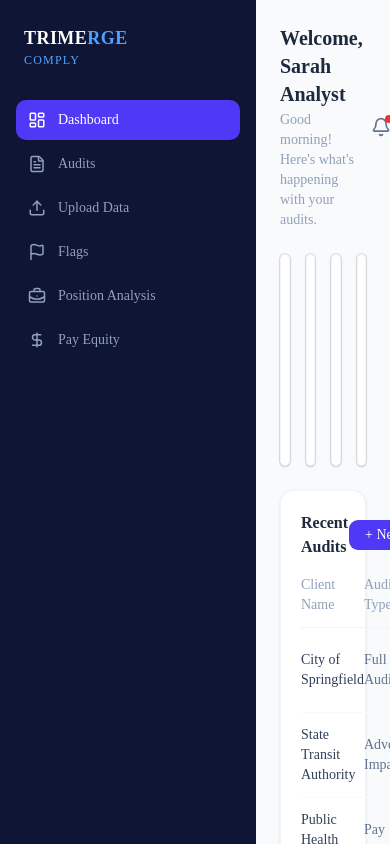
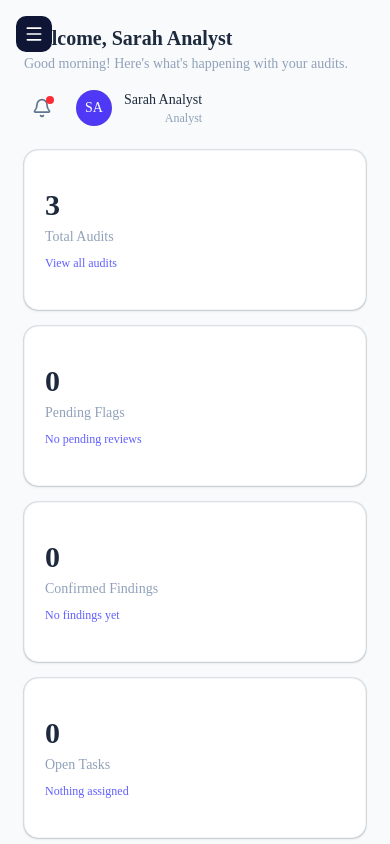
Before and after one commit to TriMergeTech/trimerge-comply, a Next.js app in the folder frontend/: page /dashboard in a window 390 px wide. Shown: the top 844 px of the page. Built offline with nearby package versions, Linux system fonts and the light colour scheme.

Commit message:
feat: mobile responsive layout with hamburger sidebar, stacking cards and scrollable table

```diff
--- a/frontend/app/dashboard/page.tsx
+++ b/frontend/app/dashboard/page.tsx
@@ -7,7 +7,7 @@ export default function Dashboard() {
     <div className="flex flex-col gap-6">
 
       {/* Dashboard header */}
-      <div className="flex items-center justify-between">
+      <div className="flex flex-col gap-4 sm:flex-row sm:items-center sm:justify-between">
 
         {/* Welcome message */}
         <div>
@@ -27,7 +27,7 @@ export default function Dashboard() {
       </div>
 
       {/* Stats cards */}
-      <div className="grid grid-cols-4 gap-4">
+      <div className="grid grid-cols-1 sm:grid-cols-2 lg:grid-cols-4 gap-4">
         <StatsCard label="Total Audits" value={3} linkText="View all audits" linkHref="/audits" />
         <StatsCard label="Pending Flags" value={0} linkText="No pending reviews" linkHref="/flags" />
         <StatsCard label="Confirmed Findings" value={0} linkText="No findings yet" linkHref="/flags" />
--- a/frontend/app/layout.tsx
+++ b/frontend/app/layout.tsx
@@ -3,14 +3,11 @@ import { Geist } from "next/font/google";
 import "./globals.css";
 import Sidebar from "@/components/sharedComponents/Sidebar";
 
-
-// Geist font configuration
 const geistSans = Geist({
   variable: "--font-geist-sans",
   subsets: ["latin"],
 });
 
-// App metadata — update title and description for TriMerge Comply
 export const metadata: Metadata = {
   title: "TriMerge Comply",
   description: "HR Compliance Audit Platform for Government Clients",
@@ -22,19 +19,14 @@ export default function RootLayout({
   children: React.ReactNode;
 }>) {
   return (
-    <html
-      lang="en"
-      className={`${geistSans.variable} h-full antialiased`}
-    >
-      <body className="min-h-full flex flex-row bg-slate-50">
+    <html lang="en" className={`${geistSans.variable} h-full antialiased`}>
+      <body className="min-h-screen flex flex-row bg-slate-50 items-stretch">
 
-        {/* Sidebar — visible on all pages */}
+        {/* Sidebar */}
         <Sidebar />
 
-        {/* Main content area — changes per route */}
+        {/* Main content area */}
         <main className="flex-1 flex flex-col overflow-auto">
-          {/* Header — visible on all pages */}
-          {/* Page content */}
           <div className="p-6 flex-1">
             {children}
           </div>
--- a/frontend/components/dashboard/RecentAudits.tsx
+++ b/frontend/components/dashboard/RecentAudits.tsx
@@ -35,6 +35,8 @@ export default function RecentAudits() {
       </div>
 
       {/* Audits table */}
+      {/* Scrollable wrapper for mobile */}
+      <div className="overflow-x-auto">
         <table className="w-full text-sm">
 
           {/* Table headers */}
@@ -66,5 +68,6 @@ export default function RecentAudits() {
 
         </table>
       </div>
+    </div>
   )
 }
--- a/frontend/components/sharedComponents/Sidebar.tsx
+++ b/frontend/components/sharedComponents/Sidebar.tsx
@@ -1,10 +1,8 @@
 'use client'
 
-// Next.js navigation utilities
 import Link from 'next/link'
 import { usePathname } from 'next/navigation'
-
-// Lucide icons for each nav item
+import { useState } from 'react'
 import {
   LayoutDashboard,
   FileText,
@@ -13,10 +11,11 @@ import {
   BriefcaseBusiness,
   DollarSign,
   LogOut,
+  Menu,
+  X,
 } from 'lucide-react'
 
 // Navigation links configuration
-// Add or remove routes here as new pages are created
 const navLinks = [
   { label: 'Dashboard', href: '/dashboard', icon: LayoutDashboard },
   { label: 'Audits', href: '/audits', icon: FileText },
@@ -27,11 +26,35 @@ const navLinks = [
 ]
 
 export default function Sidebar() {
-  // Get the current route path to highlight the active link
+  // Controls mobile sidebar open/close state
+  const [isOpen, setIsOpen] = useState(false)
   const pathname = usePathname()
 
   return (
-    <aside className="w-64 min-h-screen bg-[#0f1535] flex flex-col justify-between py-6 px-4">
+    <>
+      {/* Mobile hamburger button — only visible on mobile */}
+      <button
+        className="fixed top-4 left-4 z-50 p-2 bg-[#0f1535] text-white rounded-lg md:hidden"
+        onClick={() => setIsOpen(!isOpen)}
+      >
+        {isOpen ? <X size={20} /> : <Menu size={20} />}
+      </button>
+
+      {/* Overlay — dark background behind sidebar on mobile */}
+      {isOpen && (
+        <div
+          className="fixed inset-0 bg-black/50 z-30 md:hidden"
+          onClick={() => setIsOpen(false)}
+        />
+      )}
+
+      {/* Sidebar */}
+      <aside className={`
+        fixed top-0 left-0 z-40 h-full w-64 bg-[#0f1535] flex flex-col justify-between py-6 px-4
+        transition-transform duration-300
+        ${isOpen ? 'translate-x-0' : '-translate-x-full'}
+        md:relative md:translate-x-0 md:min-h-screen
+      `}>
 
         {/* Top section — logo and navigation */}
         <div>
@@ -47,21 +70,18 @@ export default function Sidebar() {
           {/* Navigation links */}
           <nav className="flex flex-col gap-1">
             {navLinks.map(({ label, href, icon: Icon }) => {
-            // Check if this link matches the current route
               const isActive = pathname === href
               return (
                 <Link
                   key={href}
                   href={href}
-                className={`flex items-center gap-3 px-3 py-2.5 rounded-lg text-sm transition-colors ${
-                  isActive
-                    ? 'bg-indigo-600 text-white font-medium' // Active link styles
-                    : 'text-slate-400 hover:bg-white/10 hover:text-white' // Inactive link styles
+                  onClick={() => setIsOpen(false)}
+                  className={`flex items-center gap-3 px-3 py-2.5 rounded-lg text-sm transition-colors ${isActive
+                      ? 'bg-indigo-600 text-white font-medium'
+                      : 'text-slate-400 hover:bg-white/10 hover:text-white'
                     }`}
                 >
-                {/* Nav icon */}
                   <Icon size={18} />
-                {/* Nav label */}
                   {label}
                 </Link>
               )
@@ -69,12 +89,13 @@ export default function Sidebar() {
           </nav>
         </div>
 
-      {/* Bottom section — logout button */}
+        {/* Bottom section — logout */}
         <button className="flex items-center gap-3 px-3 py-2.5 rounded-lg text-sm text-slate-400 hover:bg-white/10 hover:text-white transition-colors w-full">
           <LogOut size={18} />
           Logout
         </button>
 
       </aside>
+    </>
   )
 }
```
Lines whose indentation alone changed are shown as unchanged.
